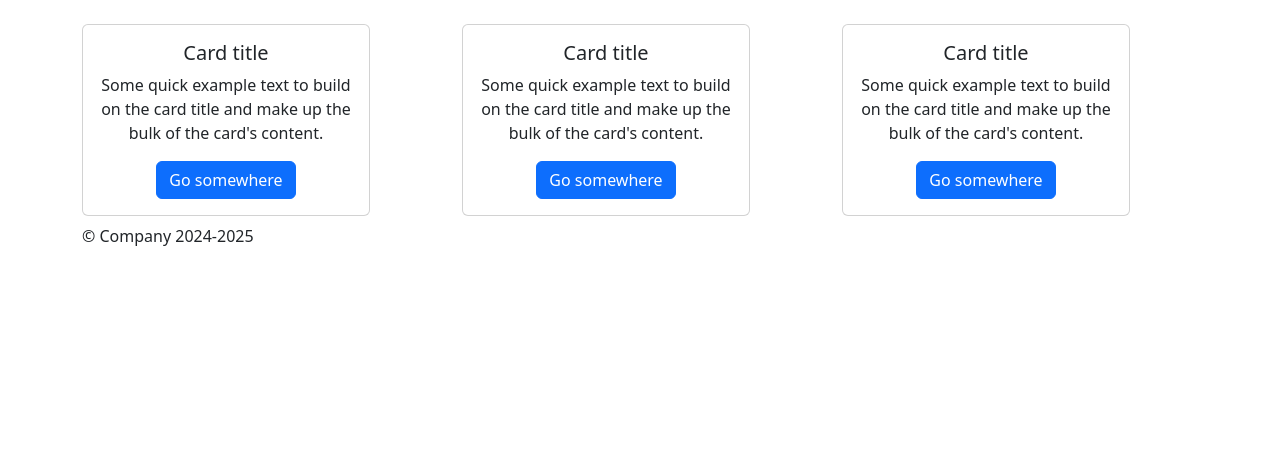
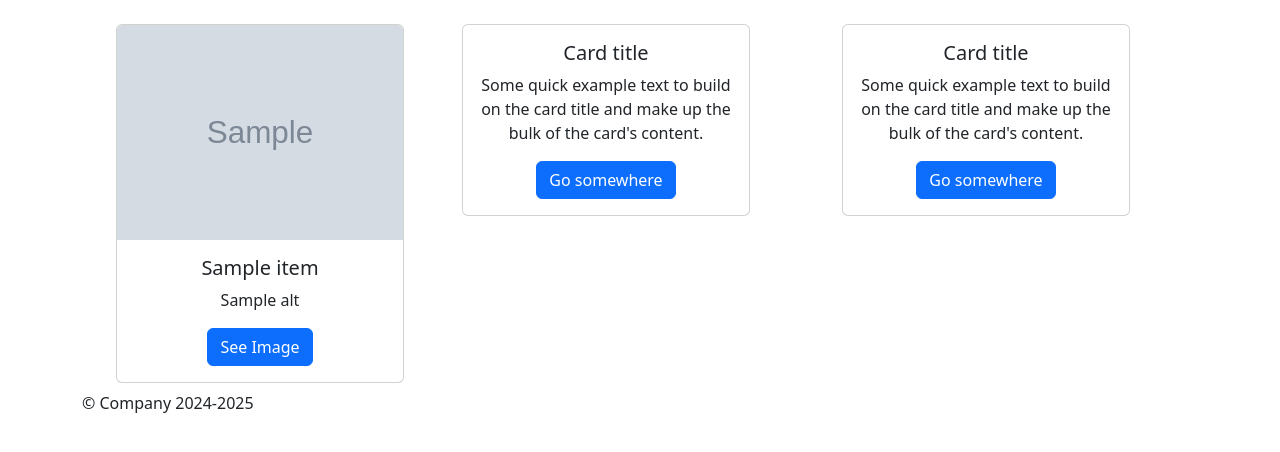
Before and after one commit to allendelique-csu/flask-templates, a Flask app: page / in a window 1280 px wide. Shown: the part 305-757 px from the top of the page. Run offline with Flask 3, Linux system fonts and the light colour scheme; grey boxes marked "Sample" are stand-in pictures; a database or web service that is not in the repository returns one stand-in record (values such as "Sample title"); data that the repository does not hold is empty.

Commit message:
add card with comic

```diff
--- a/app.py
+++ b/app.py
@@ -1,10 +1,15 @@
 from flask import Flask, render_template
+import requests
 
 app = Flask(__name__)
 
 @app.route('/')
 def home():
-    return render_template('index.html')
+    URL = "https://xkcd.com/info.0.json"
+    req = requests.get(url = URL)
+    data = req.json()
+    print(data)
+    return render_template('index.html', data = data)
 
 @app.route('/album')
 def album():
--- a/templates/index.html
+++ b/templates/index.html
@@ -54,13 +54,12 @@
         <div class="container text-center">
             <div class="row align-items-start">
                 <div class="col">
-                    <div class="card" style="width: 18rem;">
+                    <div class="card mx-auto" style="width: 18rem;">
+                        <img src="{{ data.img }}" class="card-img-top" alt="...">
                         <div class="card-body">
-                            <h5 class="card-title">Card title</h5>
-                            <p class="card-text">Some quick example text to build on the card title and make up the bulk
-                                of the card's
-                                content.</p>
-                            <a href="#" class="btn btn-primary">Go somewhere</a>
+                            <h5 class="card-title">{{ data.safe_title }}</h5>
+                            <p class="card-text">{{ data.alt }}</p>
+                            <a href="{{ data.img }}" target="_blank" class="btn btn-primary">See Image</a>
                         </div>
                     </div>
                 </div>
```
